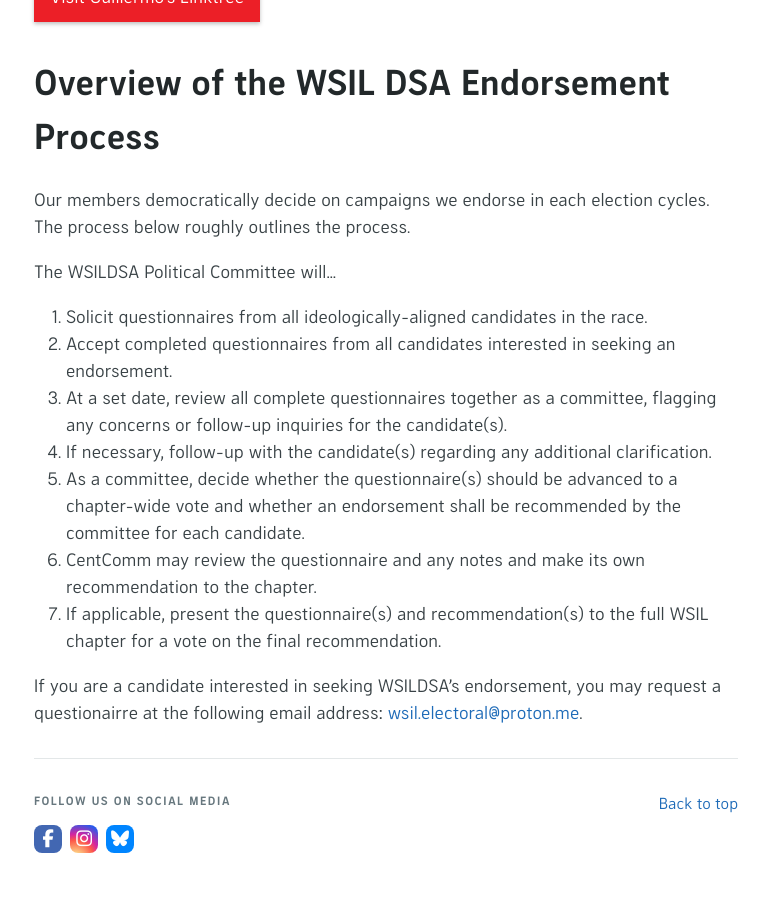
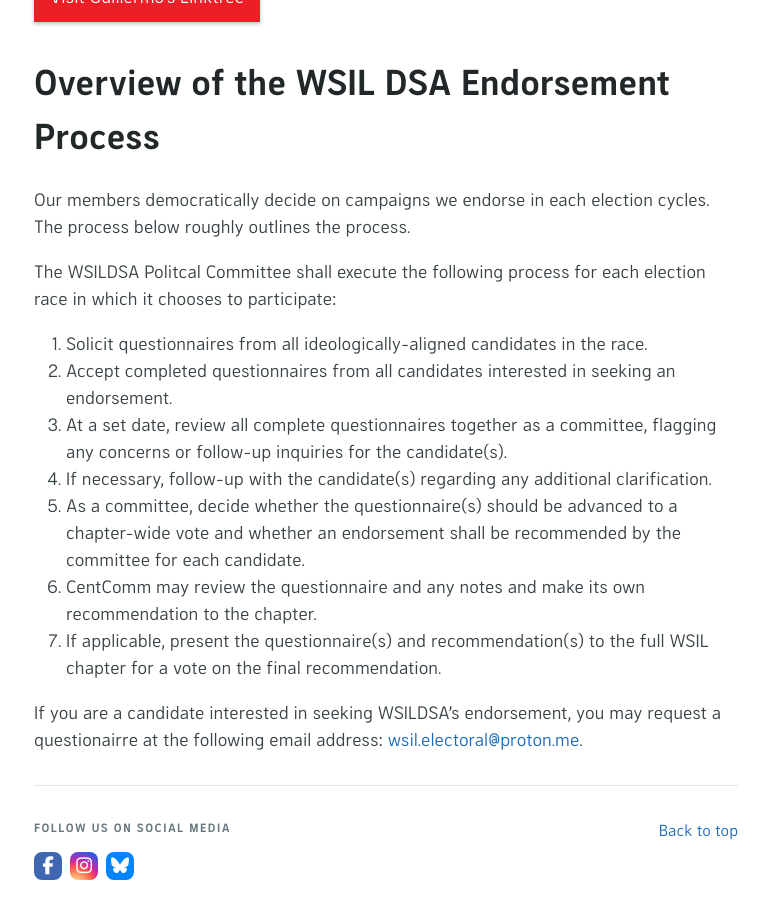
Before and after one commit to wsildsa/wsildsa.github.io, a Jekyll site: the page built from _pages/en/electoral.md, in a window 1280 px wide and 900 px high, scrolled down 2018 px. Shown: the whole window, without its empty margins (254-1023 px from the left). Built offline with Jekyll 4.4.1, drawn with Linux system fonts in a browser that asks for light colours; some web fonts are replaced; the repository's description, which GitHub fills in, is left out.

Commit message:
tweak wording for endorsement process

```diff
--- a/_pages/en/electoral.md
+++ b/_pages/en/electoral.md
@@ -29,7 +29,7 @@ We are excited to fight alongside Guillermo to achieve affordable sustainable ho
 # Overview of the WSIL DSA Endorsement Process
 Our members democratically decide on campaigns we endorse in each election cycles.  The process below roughly outlines the process.
 
-The WSILDSA Political Committee will...
+The WSILDSA Politcal Committee shall execute the following process for each election race in which it chooses to participate:
 
 1. Solicit questionnaires from all ideologically-aligned candidates in the race.
 2. Accept completed questionnaires from all candidates interested in seeking an endorsement.
```
